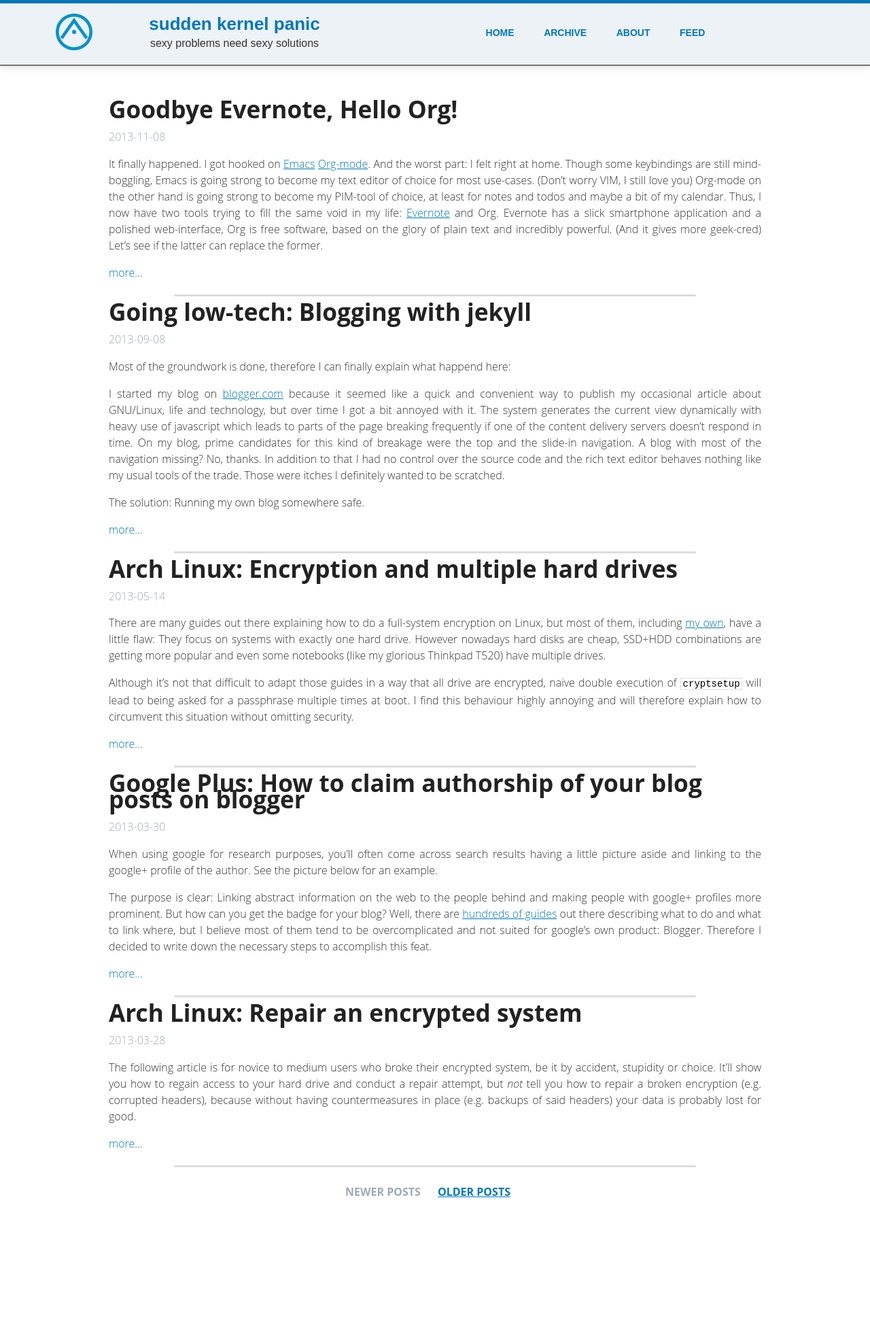
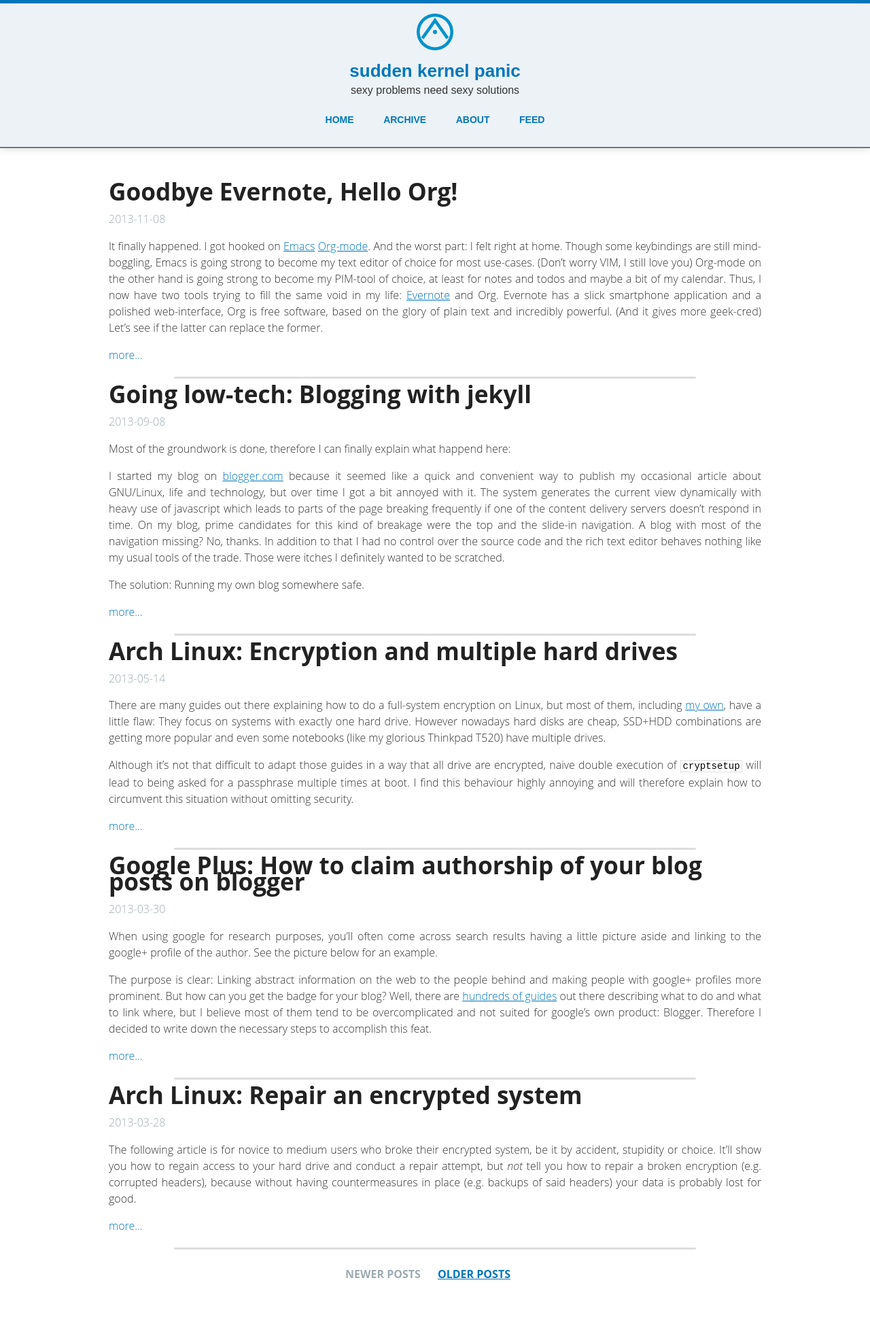
Before and after one commit to Bin7me/bin7me.github.io, a Jekyll site: the page built from index.html, in a window 1280 px wide. Shown: the whole page at 68% size. Built offline with Jekyll 4.4.1, drawn with Linux system fonts in a browser that asks for light colours; Markdown is read by kramdown in place of the engine named in the settings; the list of posts is cut into pages by our own code; before the commit the page ends 1828 px from its top, so only the background shows below that.

Commit message:
one layout to rule them all

```diff
--- a/_layouts/default.html
+++ b/_layouts/default.html
@@ -35,22 +35,20 @@
     </head>
     <body class="wrap wider">
 	  <header id="header-navigation">
-		<div class="grid header-navigation">
+		<div class="header-navigation">
 
-		  <div class="unit two-fifths center-on-mobiles navigation-item">
-            <div class="grid">
-              <div id="logo-div" class="unit one-quarter center-on-mobiles">
+		  <div id="logo-title">
+              <div id="logo-div">
                 <a href="{{ site.baseurl }}">
                   <img id="logo" src="{{ site.baseurl }}assets/img/logo.png" alt="sudden kernel panic"/></a>
               </div>
-              <div id=title-description class="unit three-quarters center-on-mobiles">
+              <div id="title-description">
                 <span id="title"><a href="{{ site.baseurl }}">{{ site.name }}</a></span><br />
                 <span id="description">{{ site.description }}</span>
-              </div>
             </div>
           </div>
 
-          <div class="unit three-fifths center-on-mobiles navigation-item">
+          <div>
             {% include navigation.html %}
           </div>
 
--- a/css/style.css
+++ b/css/style.css
@@ -162,6 +162,10 @@ pre > code {
   padding: 10px;
 }
 
+#logo-title {
+  margin: auto;
+}
+
 #logo-div {
   text-align: center;
   min-height: 64px;
```
